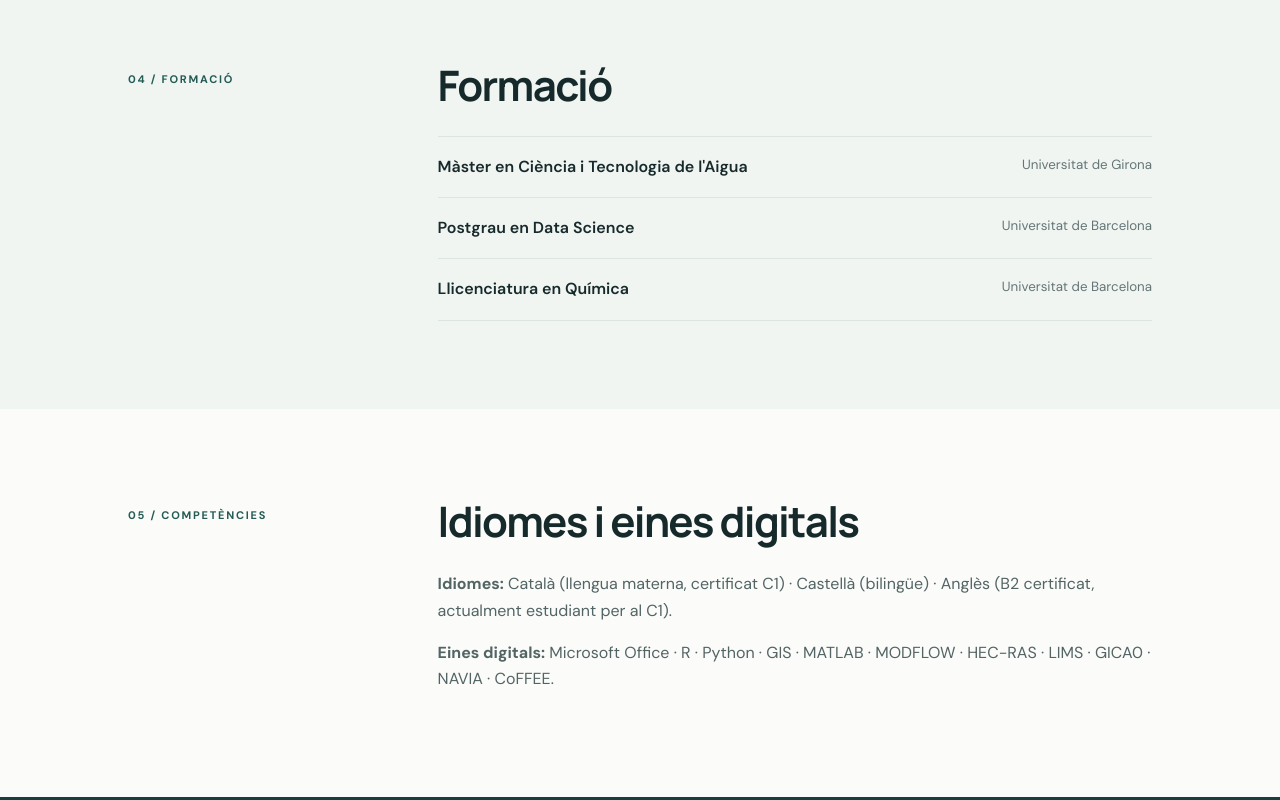
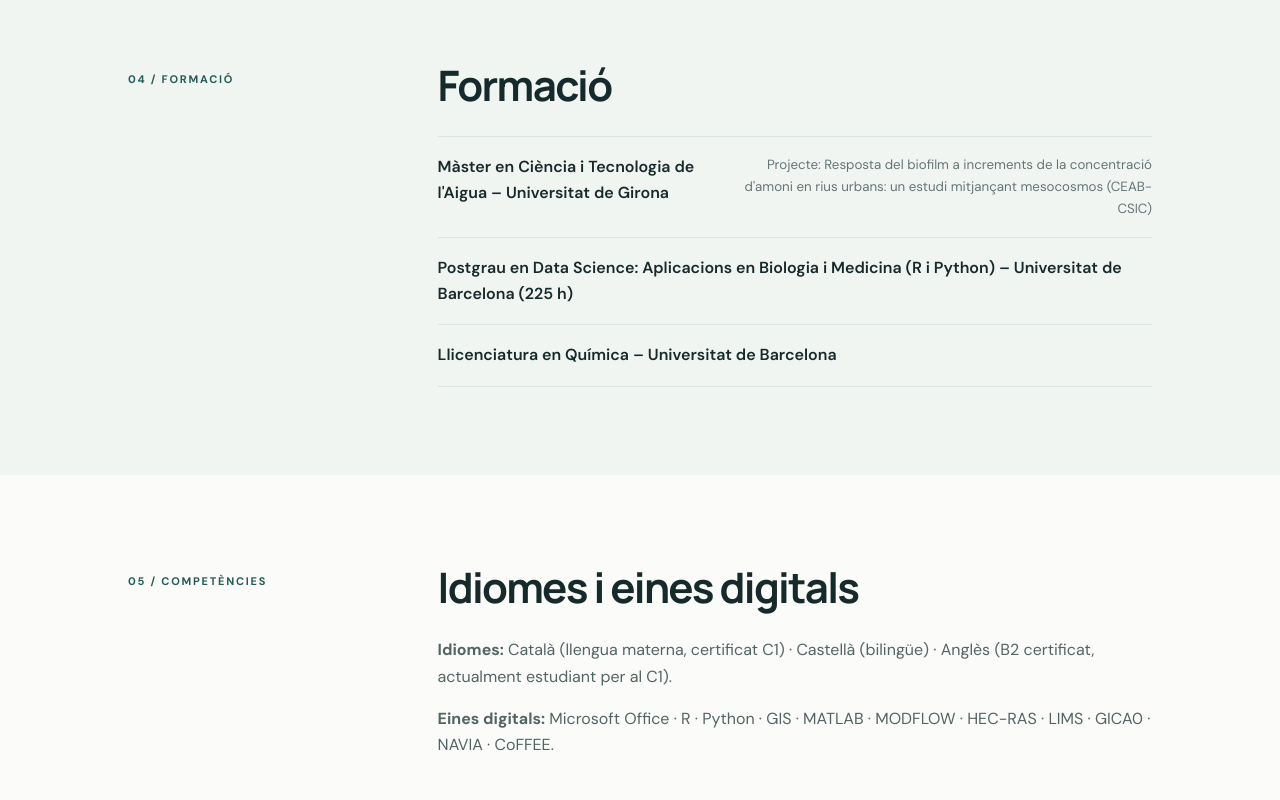
Before and after one commit to annasegarra/annasegarra.github.io, a plain HTML site: page index.html in a window 1280 px wide. Shown: the part 2740-3540 px from the top of the page. Drawn offline with Linux system fonts and the light colour scheme.

Commit message:
Update index.html

```diff
--- a/index.html
+++ b/index.html
@@ -1,4 +1,3 @@
-
 <!doctype html>
 <html lang="ca">
 <head>
@@ -104,9 +103,16 @@
 <div class="section-content">
 <h2>Formació</h2>
 <ul class="education">
-<li><span>Màster en Ciència i Tecnologia de l'Aigua</span><small>Universitat de Girona</small></li>
-<li><span>Postgrau en Data Science</span><small>Universitat de Barcelona</small></li>
-<li><span>Llicenciatura en Química</span><small>Universitat de Barcelona</small></li>
+<li>
+<span>Màster en Ciència i Tecnologia de l'Aigua – Universitat de Girona</span>
+<small>Projecte: Resposta del biofilm a increments de la concentració d'amoni en rius urbans: un estudi mitjançant mesocosmos (CEAB-CSIC)</small>
+</li>
+<li>
+<span>Postgrau en Data Science: Aplicacions en Biologia i Medicina (R i Python) – Universitat de Barcelona (225 h)</span>
+</li>
+<li>
+<span>Llicenciatura en Química – Universitat de Barcelona</span>
+</li>
 </ul>
 </div>
 </section>
```
